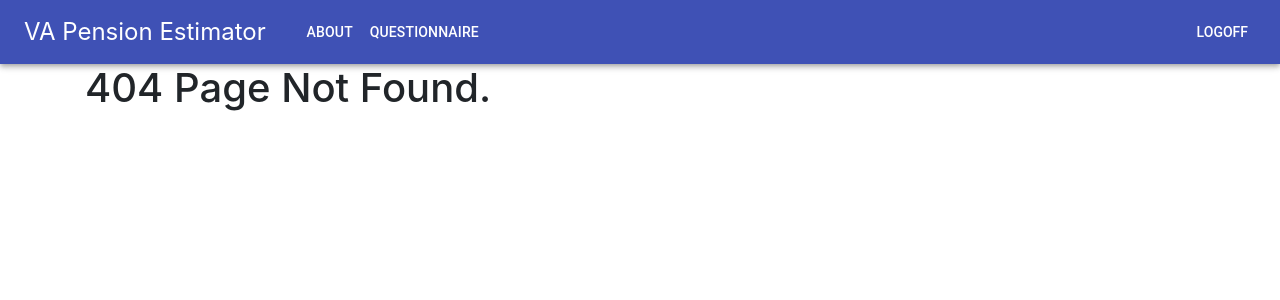
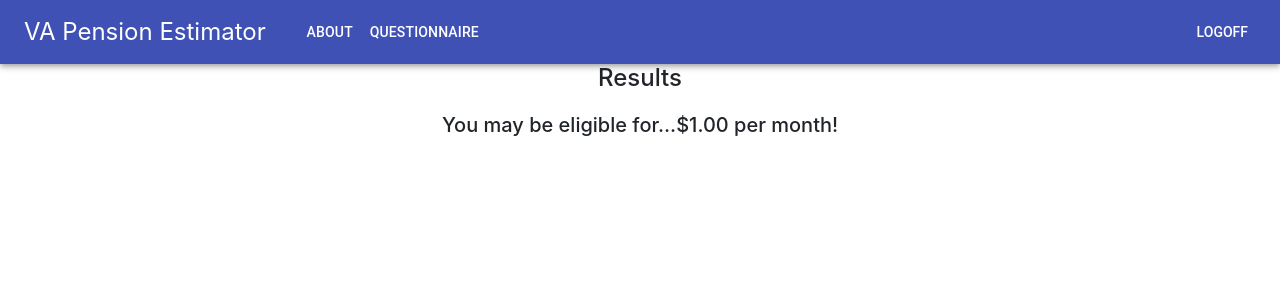
Before and after one commit to eghove/va-calculator, a React (Create React App) app in the folder client/: page /results/1 in a window 1280 px wide. Before the commit this address had no page. Shown: the top 300 px of the page. Built offline with nearby package versions, Linux system fonts and the light colour scheme.

Commit message:
getting resultspage set up to accept params

```diff
--- a/client/src/App.js
+++ b/client/src/App.js
@@ -17,7 +17,7 @@ function App() {
         <Switch>
             {/* <Route exact path="/" component={} /> */}
             <Route exact path="/" component={HomePage} />
-            <Route exact path="/results" component={ResultsPage} />
+            <Route exact path="/results/:amount" component={ResultsPage} />
             <Route exact path="/questions" component={QuestionnairePage} />
             <Route component={NoMatch} />
         </Switch>
--- a/client/src/pages/ResultsPage.js
+++ b/client/src/pages/ResultsPage.js
@@ -1,22 +1,24 @@
 import Grid from '@material-ui/core/Grid';
-import React from 'react';
+import React, {Component} from 'react';
 import './QuestionnairePage.css';
 //import ReactDOM from 'react-dom';
 //import Button from '@material-ui/core/Button';
 
-  function Results () {
+  class Results extends Component {
+   render() {
     return (
       <div>
       <Grid container spacing = {24}>
         <Grid item xs={12} id='surveyTitle' ><h4>Results</h4></Grid>
       </Grid>
       <Grid container spacing = {24}>
-        <Grid item xs={12} id='surveyTitle' ><h5>You may be eligible for...</h5></Grid>
+        <Grid item xs={12} id='surveyTitle' ><h5>You may be eligible for...${this.props.match.params.amount}.00 per month!</h5></Grid>
       </Grid>
       </div>
 
     );
   }
+}
 
 
 export default Results;
```
